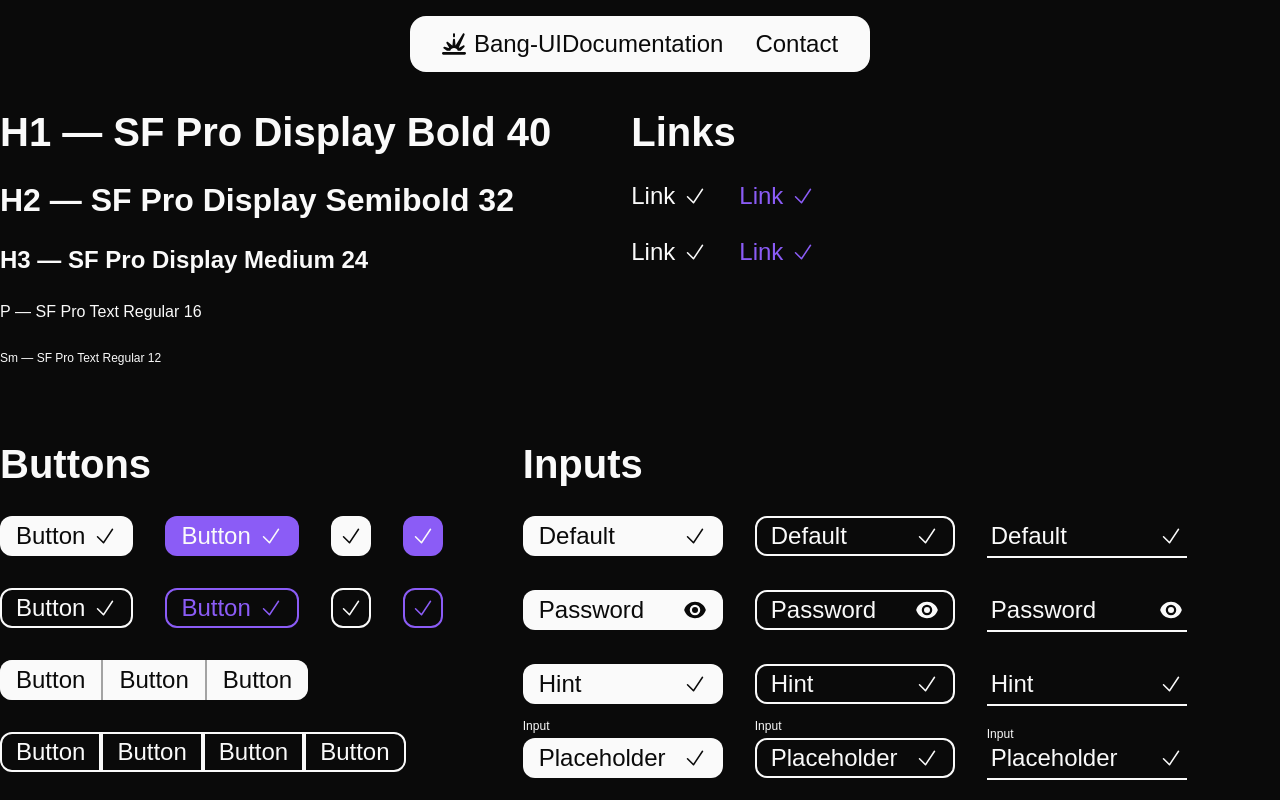
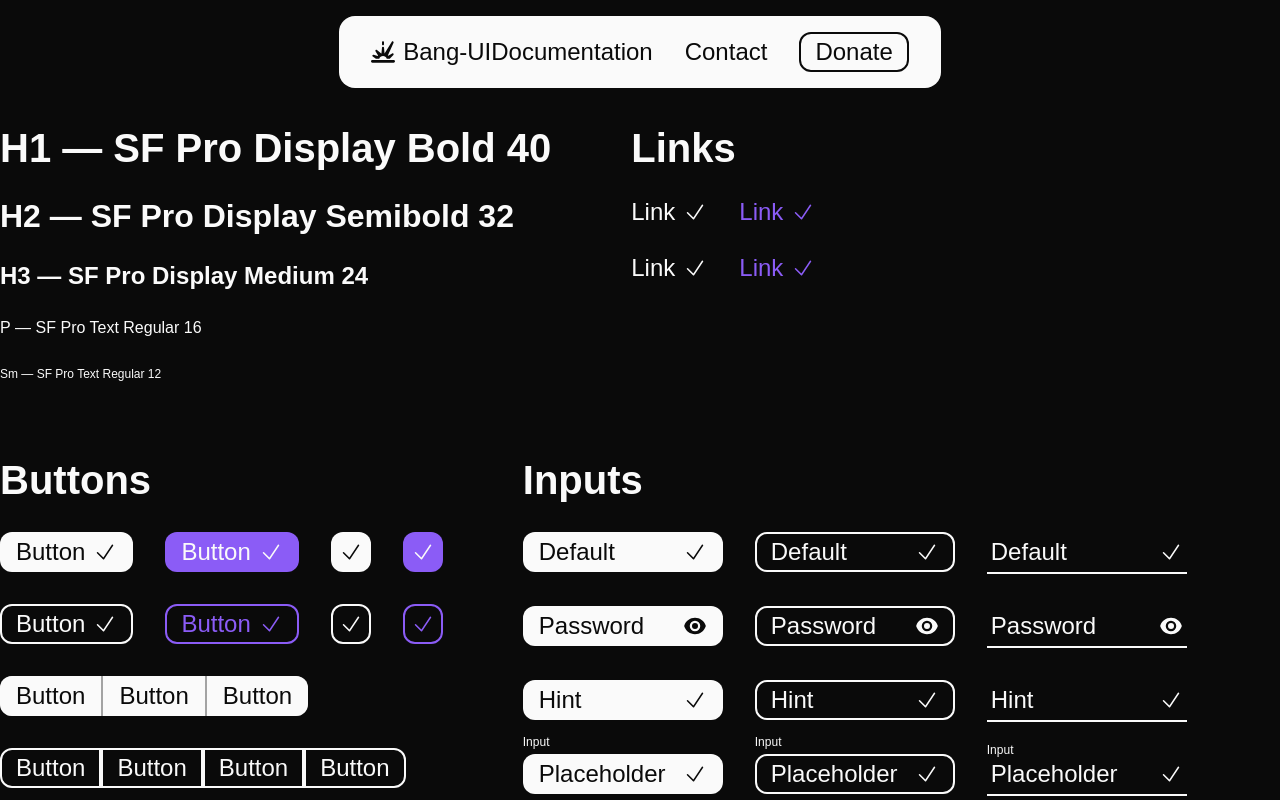
Before and after one commit to Vyakulin/bang-ui, a Next.js app: page /test in a window 1280 px wide. Shown: the top 800 px of the page. Built offline with nearby package versions, Linux system fonts and the light colour scheme; a web font is replaced by a local one.

Commit message:
links and input-line fix

```diff
--- a/src/app/globals.scss
+++ b/src/app/globals.scss
@@ -22,7 +22,7 @@ body {
   display: flex;
   gap: 20rem;
   flex-direction: column;
-  margin-top: 28rem;
+  margin-top: 32rem;
 }
 
 // Adaptive
--- a/src/components/Atoms/style.scss
+++ b/src/components/Atoms/style.scss
@@ -301,6 +301,9 @@
     margin-left: -1rem;
     margin-top: -12rem;
   }
+  input {
+    width: calc(var(--width) - 10rem);
+  }
 }
 .input-line-b {
   padding: 2rem 1rem;
@@ -320,6 +323,9 @@
   &.valid span, &:focus-within span, &.input-placeholder span {
     margin-left: -1rem;
     margin-top: -12rem;
+  }
+  input {
+    width: calc(var(--width) - 10rem);
   }
 }
 
--- a/src/components/Blocks/blocks.tsx
+++ b/src/components/Blocks/blocks.tsx
@@ -1,6 +1,6 @@
 'use client';
 import '@/components/Blocks/style.scss';
-import { Lnk, Props } from '../Atoms/atoms';
+import { Button, Lnk, Props } from '../Atoms/atoms';
 import clsx from 'clsx';
 import { FaExplosion } from 'react-icons/fa6';
 import { usePathname } from 'next/navigation';
@@ -21,7 +21,7 @@ const createLink = (name : string) => {
     href: `/${name.toLowerCase()}`
   }
 }
-const links = [createLink('Documentation'), createLink('Contact')]
+const links = [createLink('Documentation'), createLink('Contact'), createLink('Donate')]
 
 export function Header() {
   const path = usePathname();
@@ -34,10 +34,14 @@ export function Header() {
       <div className={clsx({
         [`header-links`]: true,
       })}>
-        {links.map((item, index) => {
+        {links.map((item, index, array) => {
           return (
-            <Lnk color={item.href === path ? 'a' : 'b'} style='-underline' key={index} href={item.href}>
+            index + 1 !== array.length ? <Lnk color={item.href === path ? 'a' : 'b'} style='-underline' key={index} href={item.href}>
               {item.name}
+            </Lnk> : <Lnk key={index} href={item.href}>
+              <Button color={item.href === path ? 'a' : 'b'} style='ol'>
+                {item.name}
+              </Button>
             </Lnk>
           )
         })}
--- a/src/components/Blocks/style.scss
+++ b/src/components/Blocks/style.scss
@@ -14,5 +14,6 @@
   .header-links {
     display: inline-flex;
     gap: 8rem;
+    align-items: center;
   }
 }
```
